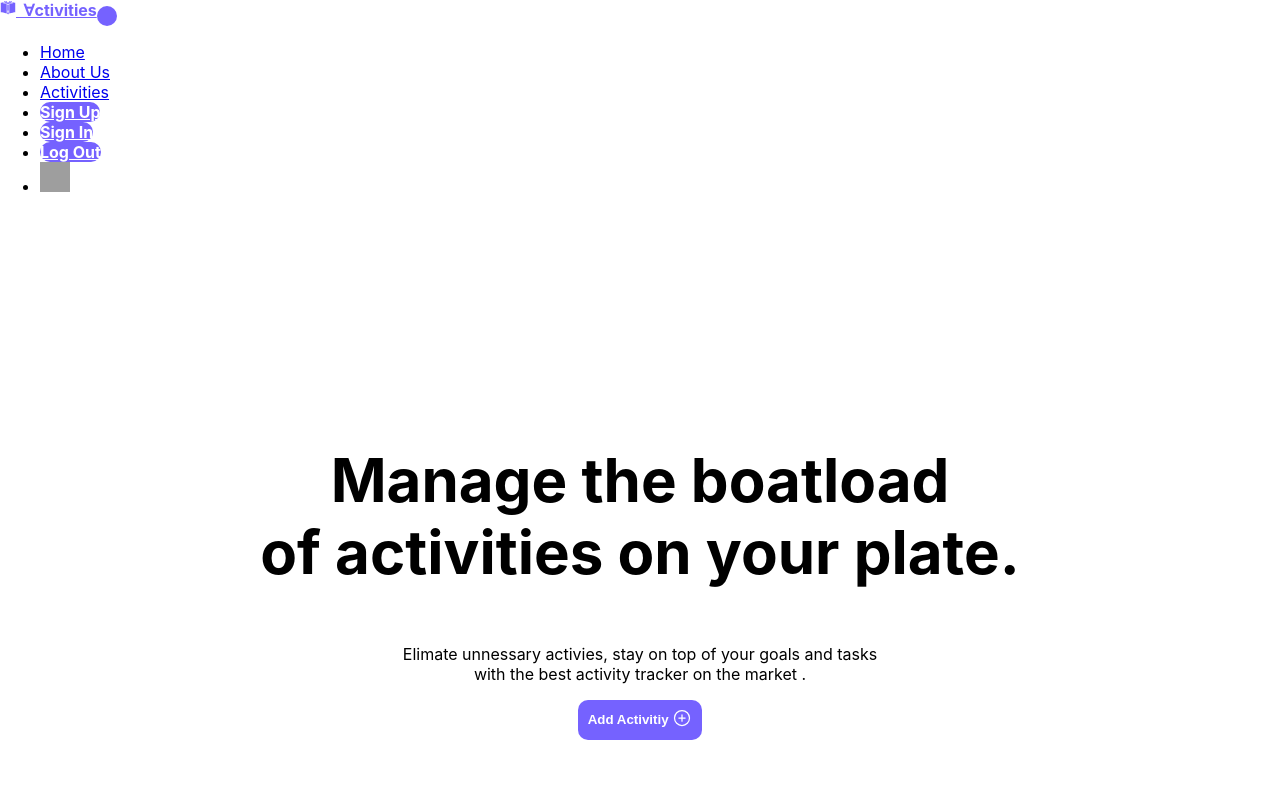
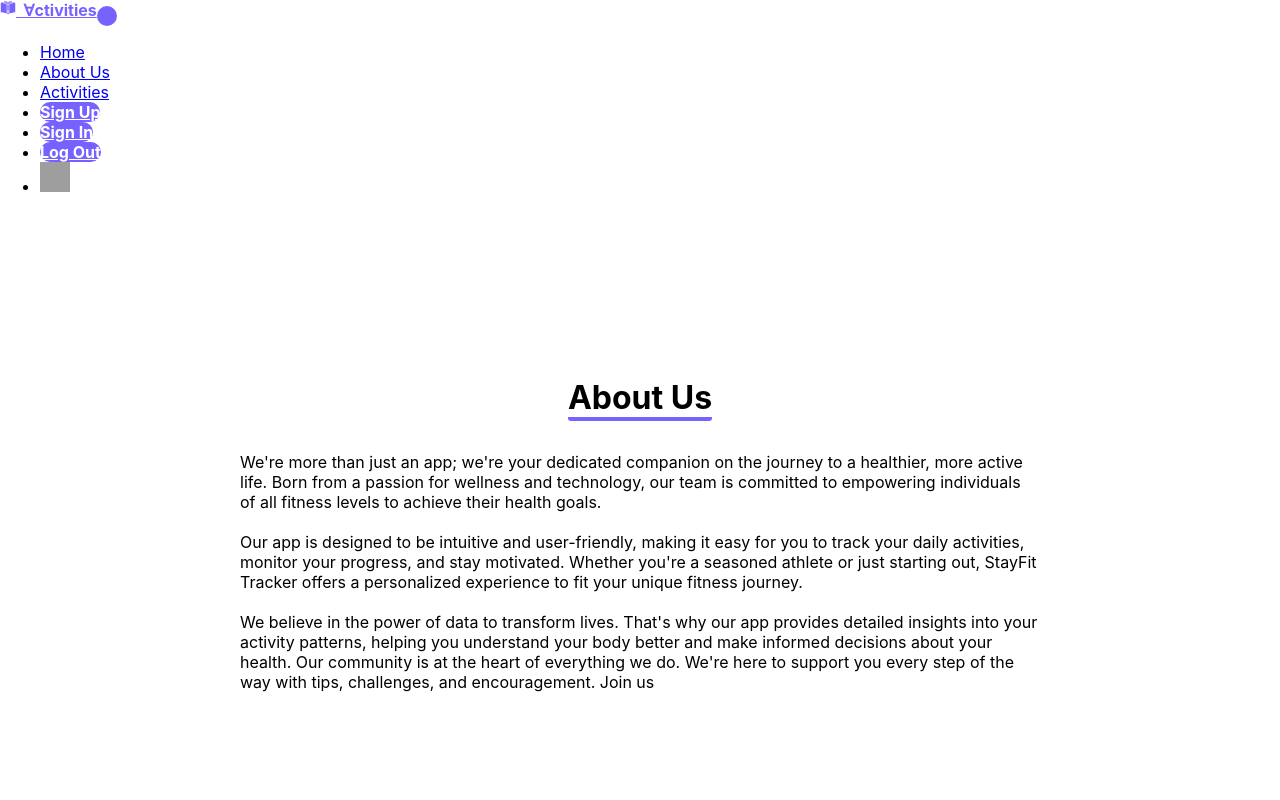
Before and after one commit to VelpCode/addActiv, a React (Create React App) app in the folder frontend/: page / in a window 1280 px wide. Shown: the top 800 px of the page. Built offline with nearby package versions, Linux system fonts and the light colour scheme; grey boxes are pictures that could not be loaded; the HTML template or start-up script is replaced by a standard one.

Commit message:
added about page

```diff
--- a/frontend/package.json
+++ b/frontend/package.json
@@ -9,6 +9,7 @@
     "react": "^18.2.0",
     "react-dom": "^18.2.0",
     "react-icons": "^4.12.0",
+    "react-router-dom": "^6.21.2",
     "react-scripts": "5.0.1",
     "web-vitals": "^2.1.4"
   },
--- a/frontend/src/App.js
+++ b/frontend/src/App.js
@@ -2,12 +2,13 @@ import React from 'react'
 import Navbar from './components/navbar/Navbar'
 import Home from './components/home/Home';
 import Footer from './components/footer/Footer'
+import About from './components/about/About';
 
 const App = () => {
   return (
     <div>
       <Navbar />
-      <Home />
+      <About />
       <Footer />
     </div>
   )
--- /dev/null
+++ b/frontend/src/components/about/About.jsx
@@ -0,0 +1,23 @@
+import React from 'react'
+import "./about.css"
+
+
+const About = () => {
+  return (
+    <div className='about'>
+
+        <h1 class = "abheading">About Us</h1>
+
+        <p class = "aboutsub">We're more than just an app; we're your dedicated companion on the journey to a healthier, more active life. Born from a passion for wellness and technology, our team is committed to empowering individuals of all fitness levels to achieve their health goals.
+
+
+        <br></br><br></br>Our app is designed to be intuitive and user-friendly, making it easy for you to track your daily activities, monitor your progress, and stay motivated. Whether you're a seasoned athlete or just starting out, StayFit Tracker offers a personalized experience to fit your unique fitness journey.
+        <br></br><br></br>We believe in the power of data to transform lives. That's why our app provides detailed insights into your activity patterns, helping you understand your body better and make informed decisions about your health.
+        Our community is at the heart of everything we do. We're here to support you every step of the way with tips, challenges, and encouragement. Join us </p>
+
+
+    </div>
+  )
+}
+
+export default About
--- /dev/null
+++ b/frontend/src/components/about/about.css
@@ -0,0 +1,19 @@
+
+
+.about {
+    display: flex;
+    flex-direction: column;
+    justify-content: center;
+    align-items: center;
+    min-height: 80vh;
+}
+
+.abheading {
+    border-bottom: 4px solid #7562FF;
+    border-radius: 3px;
+}
+
+.aboutsub {
+    width: 50rem;
+    margin-top: 10px;
+}
```
Also changed, not shown: 1 other file (tests, documents, lock files or other folders).
